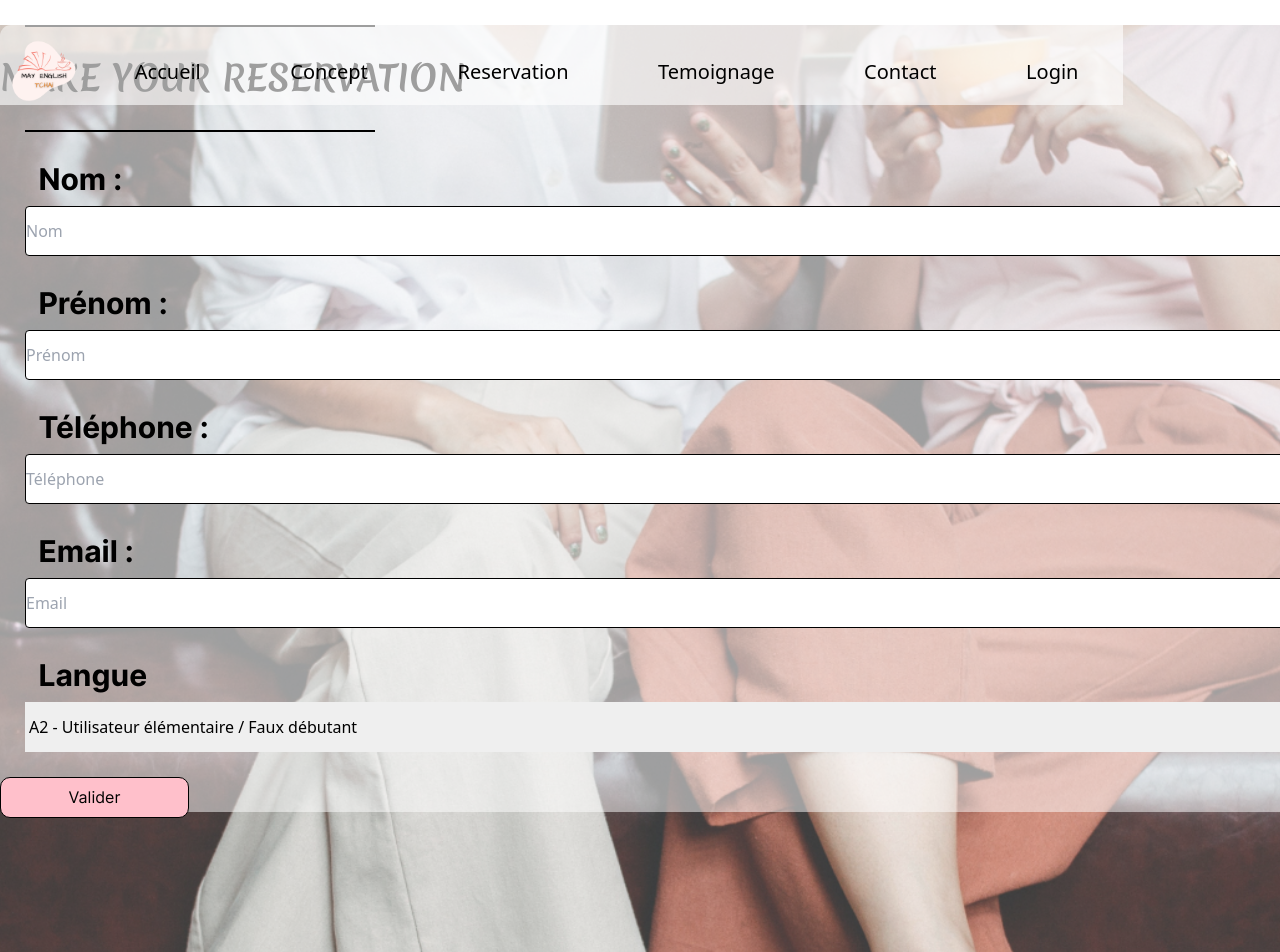
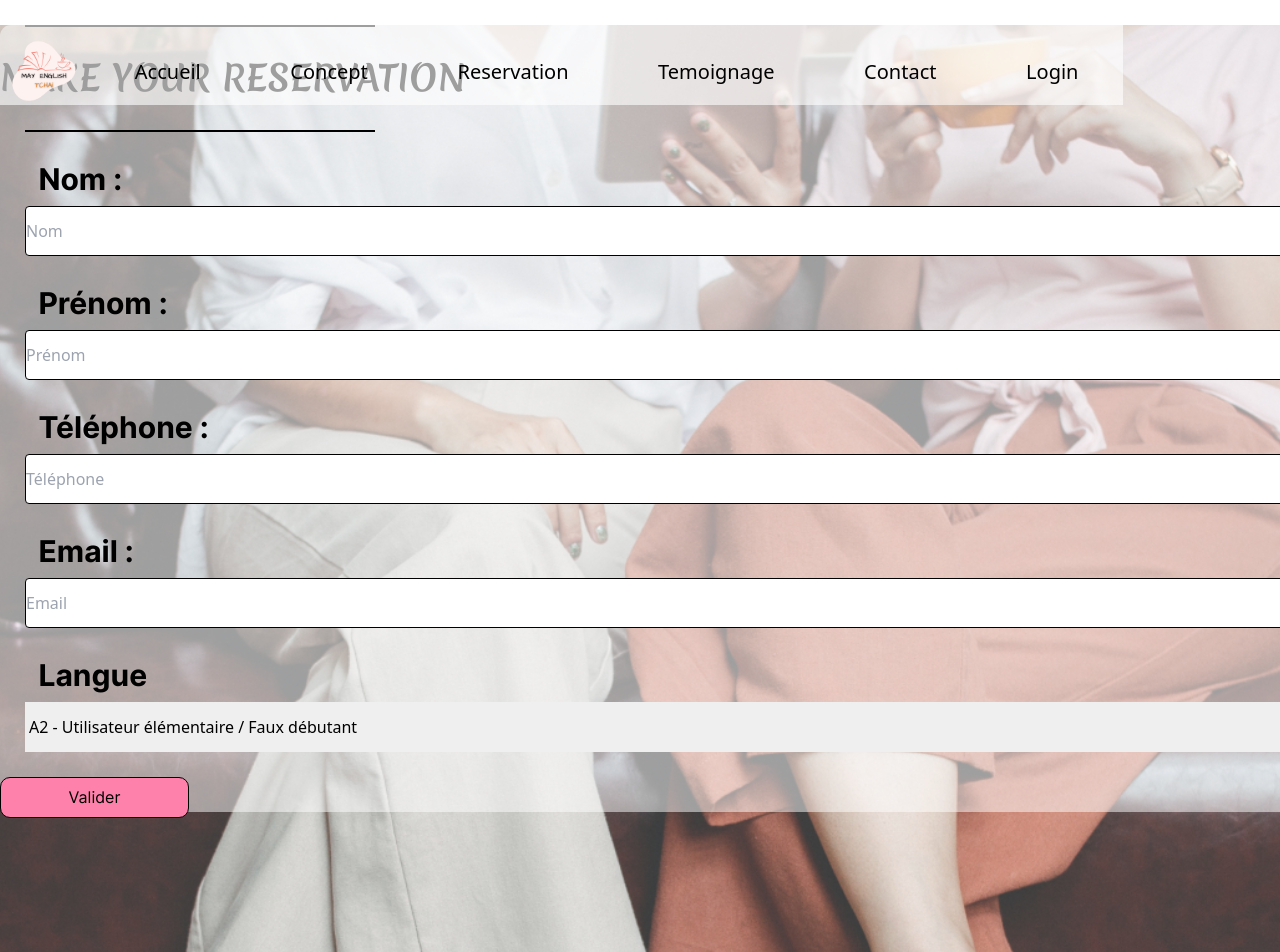
Before and after one commit to may-english-tchai/web-app, a React (Vite) app: page /information in a window 1280 px wide. Shown: the top 952 px of the page. Built offline with nearby package versions, Linux system fonts and the light colour scheme.

Commit message:
latest version 1.1 information page

```diff
--- a/src/components/Information.jsx
+++ b/src/components/Information.jsx
@@ -50,7 +50,7 @@ const Information = () => {
                 <option value="C2">C2 - Utilisateur expérimenté</option>
 
               </select>
-              <Button/>
+              <Button style={{ backgroundColor: '#FD81AB' }} />
             </div>
           </form>
         </div>
--- a/src/components/elements/Button.jsx
+++ b/src/components/elements/Button.jsx
@@ -1,17 +1,13 @@
-import { useLocation } from 'react-router-dom';
+
 
 const Button = ({ children, type = 'button', onClick, ...rest }) => {
-  const location = useLocation();
 
-  const buttonStyle = {
-    backgroundColor: location.pathname === '/information' ? 'pink' : '',
-  };
 
   return (
     <button
       type={type}
       className="app-button font-medium text-black w-60 h-10 border-gray-400 border rounded-md"
-      style={buttonStyle}
+
       onClick={onClick}
       {...rest}
     >
```
